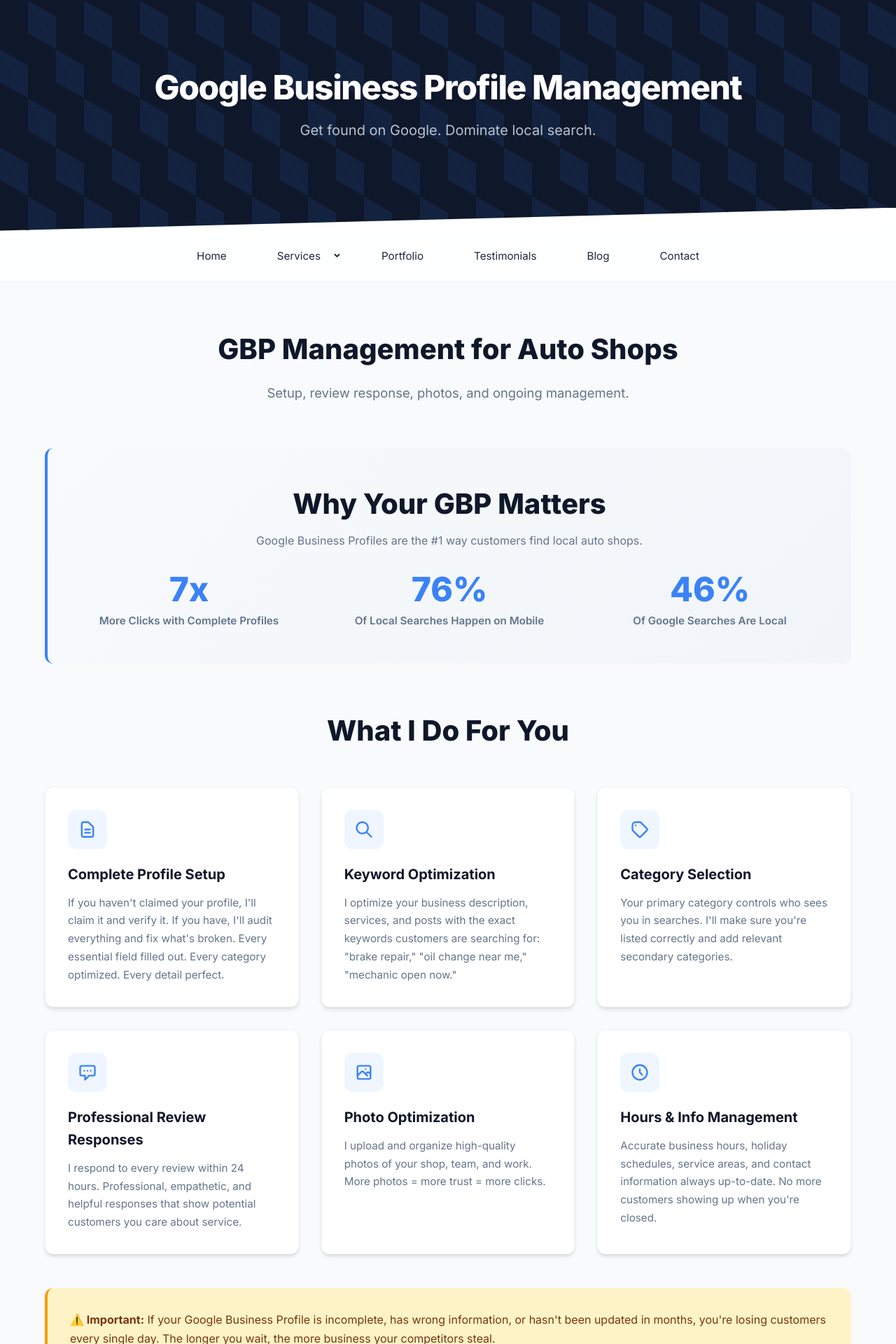
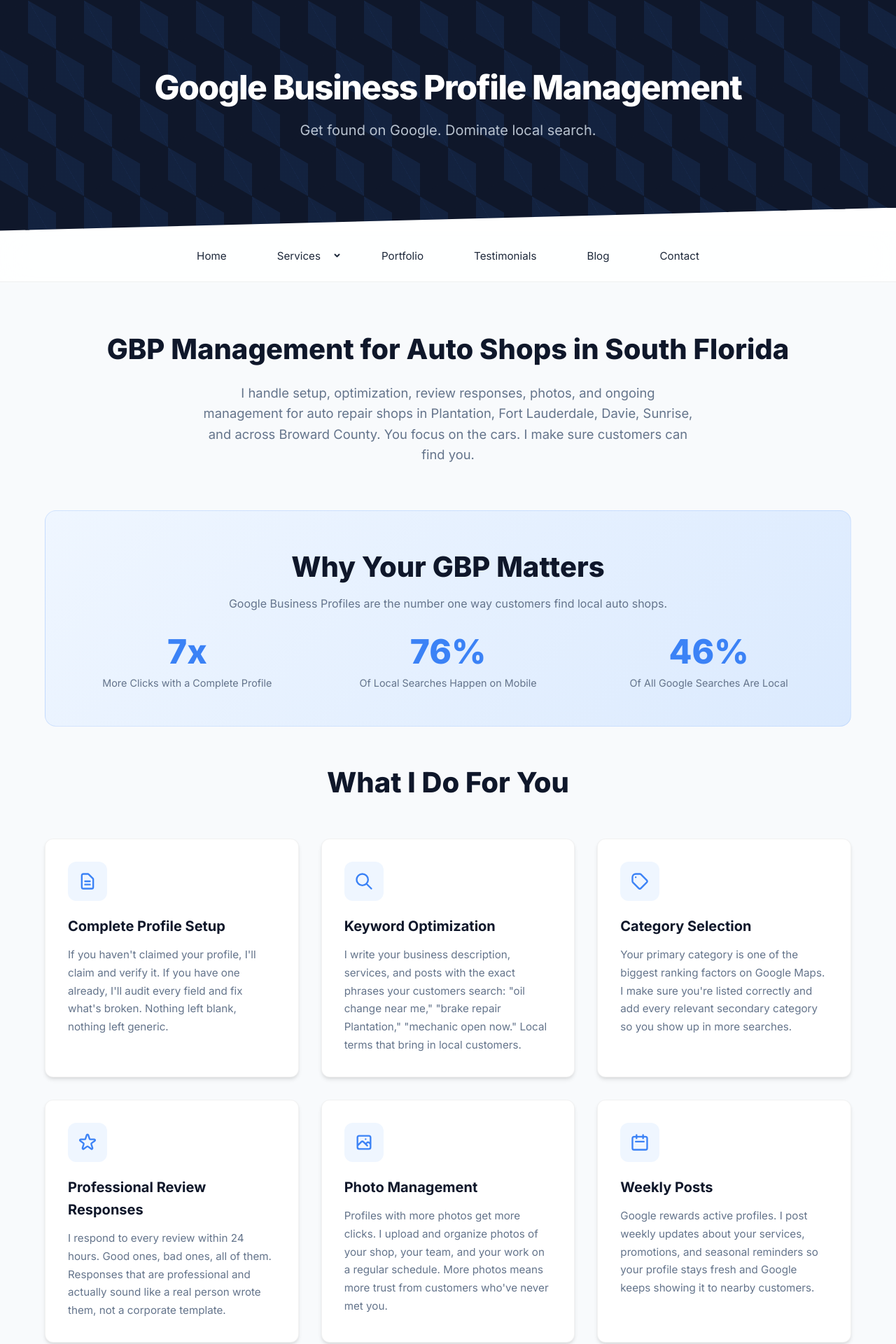
Before and after one commit to JamesBrownR/MeetingSurge, a Jekyll site: the page built from services/gbp-management/index.html, in a window 1280 px wide. Shown: the top 1920 px of the page at 70% size. Built offline with Jekyll 4.4.1, drawn with Linux system fonts in a browser that asks for light colours; some of the changed text lies outside the part shown.

Commit message:
Update index.html

```diff
--- a/services/gbp-management/index.html
+++ b/services/gbp-management/index.html
@@ -1,56 +1,34 @@
 ---
 layout: default
-title: Google Business Profile Management for Auto Shops | GBP Optimization
-description: Professional Google Business Profile management for auto repair shops. Complete setup, optimization, review responses, and ongoing management to dominate local search.
+title: Google Business Profile Management for Auto Shops in South Florida | MeetingSurge
+description: GBP setup, optimization, review responses, and ongoing management for auto repair shops in Plantation, Fort Lauderdale, and across South Florida. Get found on Google Maps.
 faqs:
   - question: "Will you need my Google account password?"
-    answer: "No. You add me as a manager through your Google Business Profile settings. This gives me permission to edit and post without needing your password. You remain the owner and can remove my access anytime."
-  - question: "What if I have multiple locations?"
-    answer: "I can manage all your locations. Pricing adjusts based on the number of profiles. Each location gets individual attention - optimized descriptions, location-specific photos, and tailored responses."
-  - question: "Do you write the responses to reviews or do I approve them first?"
-    answer: "I can do either. Most clients prefer I handle all responses and just report monthly. If you want approval before posting, we can set up that workflow. Responses go out within 24 hours either way."
+    answer: "No. You add me as a manager through your Google Business Profile settings. You stay the owner and can remove my access at any time."
+  - question: "What if I haven't claimed my profile yet?"
+    answer: "No problem. I'll walk you through claiming and verifying it. Google usually sends a postcard with a verification code, which takes about 5-7 days. Once verified, I handle everything else."
+  - question: "Do you write the review responses or do I approve them first?"
+    answer: "Either way works. Most clients let me handle all responses and just check the monthly report. If you want to approve before I post, we can set that up. Responses go out within 24 hours either way."
   - question: "How do you handle fake or spam reviews?"
-    answer: "I flag them to Google immediately and guide you through the dispute process. While waiting for Google's response, I craft a professional public reply that shows other customers we take reviews seriously."
+    answer: "I flag them to Google right away and guide you through the dispute process. While waiting on Google, I write a professional public reply that shows potential customers the review is being addressed."
   - question: "Can you help me get more reviews?"
-    answer: "Yes, but indirectly. I'll optimize your profile for review generation, provide you with a direct review link, and create posts that encourage reviews. I can't directly solicit reviews on your behalf as that violates Google's policies."
-  - question: "What's included in monthly reporting?"
-    answer: "You'll get a report showing review count, response rate, new photos uploaded, posts published, profile views, search queries, click-through rates, and comparison to previous months. I'll also include recommendations for the next month."
+    answer: "Yes. I'll optimize your profile so it's easy for customers to leave reviews, give you a direct review link to share, and create posts that prompt happy customers to speak up."
+  - question: "What's in the monthly report?"
+    answer: "Review count, response rate, photos uploaded, posts published, profile views, search queries, and click-through rates compared to the prior month. Plus recommendations for the next 30 days."
 ---
 
 <style>
-
-
-  .intro-box {
-    max-width: 800px;
-    margin: 0 auto 3rem;
+  .stats-box {
     background: linear-gradient(135deg, #eff6ff 0%, #dbeafe 100%);
-    padding: 2.5rem;
-    border-radius: 12px;
-    border-left: 4px solid var(--accent);
-  }
-
-  .intro-box p {
-    font-size: 1.1rem;
-    line-height: 1.7;
-    color: var(--text-main);
-    margin-bottom: 1rem;
-  }
-
-  .intro-box p:last-child {
-    margin-bottom: 0;
-  }
-
-  .stats-box {
-    background: linear-gradient(135deg, #f8fafc 0%, #f1f5f9 100%);
+    border-radius: 16px;
     padding: 3rem 2rem;
-    margin: 4rem 0;
-    border-radius: 12px;
-    border-left: 4px solid var(--accent);
+    margin: 3rem 0;
+    border: 1px solid rgba(59, 130, 246, 0.15);
   }
 
   .stats-grid {
     display: grid;
-    grid-template-columns: repeat(auto-fit, minmax(200px, 1fr));
+    grid-template-columns: repeat(auto-fit, minmax(180px, 1fr));
     gap: 2rem;
     margin-top: 2rem;
   }
@@ -60,23 +38,23 @@
   }
 
   .stat-number {
+    display: block;
     font-size: 3rem;
     font-weight: 800;
     color: var(--accent);
-    display: block;
     line-height: 1;
     margin-bottom: 0.5rem;
   }
 
   .stat-label {
+    font-size: 0.9rem;
     color: var(--text-muted);
-    font-size: 0.95rem;
-    font-weight: 600;
+    line-height: 1.4;
   }
 
   .features-grid {
     display: grid;
-    grid-template-columns: repeat(auto-fit, minmax(320px, 1fr));
+    grid-template-columns: repeat(auto-fit, minmax(300px, 1fr));
     gap: 2rem;
     margin: 3rem 0;
   }
@@ -142,13 +120,6 @@
     line-height: 1.7;
   }
 
-  .process-section {
-    background: var(--bg-body);
-    padding: 4rem 2rem;
-    margin: 4rem -1.5rem;
-    border-radius: 12px;
-  }
-
   .process-steps {
     display: flex;
     gap: 2.5rem;
@@ -156,14 +127,15 @@
     max-width: 900px;
     margin-left: auto;
     margin-right: auto;
-    flex-direction: row;
+  }
 
+  @media (max-width: 800px) {
+    .process-steps { flex-direction: column; }
   }
-@media(max-width:800px){
-flex-direction: column;
-}
+
   .process-step {
     text-align: center;
+    flex: 1;
   }
 
   .step-number {
@@ -225,6 +197,49 @@
     margin-bottom: 1rem;
   }
 
+  .faq-section {
+    max-width: 800px;
+    margin: 4rem auto;
+  }
+
+  .faq-card {
+    background: var(--surface);
+    border: var(--card-border);
+    border-radius: 12px;
+    padding: 1.75rem 2rem;
+    margin-bottom: 1rem;
+    box-shadow: var(--shadow-md);
+  }
+
+  .faq-card h3 {
+    font-size: 1.05rem;
+    color: var(--primary);
+    font-weight: 700;
+    margin-bottom: 0.75rem;
+  }
+
+  .faq-card p {
+    color: var(--text-muted);
+    line-height: 1.7;
+    margin: 0;
+  }
+
+  .context-section {
+    max-width: 800px;
+    margin: 4rem auto;
+    line-height: 1.8;
+    color: var(--text-main);
+  }
+
+  .context-section h2 {
+    color: var(--primary);
+    margin-bottom: 1rem;
+  }
+
+  .context-section p {
+    margin-bottom: 1.25rem;
+    color: var(--text-muted);
+  }
 </style>
 
 <div style="background-color: #ffffff;">
@@ -238,30 +253,24 @@
 
 <section>
 
-
-  <h2>GBP Management for Auto Shops</h2>
-  <p class="intro-text">Setup, review response, photos, and ongoing management.</p>
-
-
+  <h2>GBP Management for Auto Shops in South Florida</h2>
+  <p class="intro-text">I handle setup, optimization, review responses, photos, and ongoing management for auto repair shops in Plantation, Fort Lauderdale, Davie, Sunrise, and across Broward County. You focus on the cars. I make sure customers can find you.</p>
 
   <div class="stats-box">
     <h2 style="text-align: center; margin-bottom: 0.5rem;">Why Your GBP Matters</h2>
-    <p style="text-align: center; color: var(--text-muted); margin-bottom: 2rem;">Google Business Profiles are the #1 way customers find local auto shops.</p>
-
+    <p style="text-align: center; color: var(--text-muted); margin-bottom: 2rem;">Google Business Profiles are the number one way customers find local auto shops.</p>
     <div class="stats-grid">
       <div class="stat-item">
         <span class="stat-number">7x</span>
-        <span class="stat-label">More Clicks with Complete Profiles</span>
+        <span class="stat-label">More Clicks with a Complete Profile</span>
       </div>
-
       <div class="stat-item">
         <span class="stat-number">76%</span>
         <span class="stat-label">Of Local Searches Happen on Mobile</span>
       </div>
-
       <div class="stat-item">
         <span class="stat-number">46%</span>
-        <span class="stat-label">Of Google Searches Are Local</span>
+        <span class="stat-label">Of All Google Searches Are Local</span>
       </div>
     </div>
   </div>
@@ -269,12 +278,13 @@
   <h2 style="text-align: center; margin-bottom: 2rem;">What I Do For You</h2>
 
   <div class="features-grid">
+
     <div class="feature-card">
       <div class="icon-wrapper">
         <svg fill="none" stroke="currentColor" viewBox="0 0 24 24"><path stroke-linecap="round" stroke-linejoin="round" d="M9 12h6m-6 4h6m2 5H7a2 2 0 01-2-2V5a2 2 0 012-2h5.586a1 1 0 01.707.293l5.414 5.414a1 1 0 01.293.707V19a2 2 0 01-2 2z"></path></svg>
       </div>
       <h3>Complete Profile Setup</h3>
-      <p>If you haven't claimed your profile, I'll claim it and verify it. If you have, I'll audit everything and fix what's broken. Every essential field filled out. Every category optimized. Every detail perfect.</p>
+      <p>If you haven't claimed your profile, I'll claim and verify it. If you have one already, I'll audit every field and fix what's broken. Nothing left blank, nothing left generic.</p>
     </div>
 
     <div class="feature-card">
@@ -282,7 +292,7 @@
         <svg fill="none" stroke="currentColor" viewBox="0 0 24 24"><path stroke-linecap="round" stroke-linejoin="round" d="M21 21l-6-6m2-5a7 7 0 11-14 0 7 7 0 0114 0z"></path></svg>
       </div>
       <h3>Keyword Optimization</h3>
-      <p>I optimize your business description, services, and posts with the exact keywords customers are searching for: "brake repair," "oil change near me," "mechanic open now."</p>
+      <p>I write your business description, services, and posts with the exact phrases your customers search: "oil change near me," "brake repair Plantation," "mechanic open now." Local terms that bring in local customers.</p>
     </div>
 
     <div class="feature-card">
@@ -290,124 +300,140 @@
         <svg fill="none" stroke="currentColor" viewBox="0 0 24 24"><path stroke-linecap="round" stroke-linejoin="round" d="M7 7h.01M7 3h5c.512 0 1.024.195 1.414.586l7 7a2 2 0 010 2.828l-7 7a2 2 0 01-2.828 0l-7-7A1.994 1.994 0 013 12V7a4 4 0 014-4z"></path></svg>
       </div>
       <h3>Category Selection</h3>
-      <p>Your primary category controls who sees you in searches. I'll make sure you're listed correctly and add relevant secondary categories.</p>
+      <p>Your primary category is one of the biggest ranking factors on Google Maps. I make sure you're listed correctly and add every relevant secondary category so you show up in more searches.</p>
     </div>
 
     <div class="feature-card">
       <div class="icon-wrapper">
-        <svg fill="none" stroke="currentColor" viewBox="0 0 24 24"><path stroke-linecap="round" stroke-linejoin="round" d="M8 10h.01M12 10h.01M16 10h.01M9 16H5a2 2 0 01-2-2V6a2 2 0 012-2h14a2 2 0 012 2v8a2 2 0 01-2 2h-5l-5 5v-5z"></path></svg>
+        <svg fill="none" stroke="currentColor" viewBox="0 0 24 24"><path stroke-linecap="round" stroke-linejoin="round" d="M11.049 2.927c.3-.921 1.603-.921 1.902 0l1.519 4.674a1 1 0 00.95.69h4.915c.969 0 1.371 1.24.588 1.81l-3.976 2.888a1 1 0 00-.363 1.118l1.518 4.674c.3.922-.755 1.688-1.538 1.118l-3.976-2.888a1 1 0 00-1.176 0l-3.976 2.888c-.783.57-1.838-.197-1.538-1.118l1.518-4.674a1 1 0 00-.363-1.118l-3.976-2.888c-.784-.57-.38-1.81.588-1.81h4.914a1 1 0 00.951-.69l1.519-4.674z"></path></svg>
       </div>
       <h3>Professional Review Responses</h3>
-      <p>I respond to every review within 24 hours. Professional, empathetic, and helpful responses that show potential customers you care about service.</p>
+      <p>I respond to every review within 24 hours. Good ones, bad ones, all of them. Responses that are professional and actually sound like a real person wrote them, not a corporate template.</p>
     </div>
-
 
     <div class="feature-card">
       <div class="icon-wrapper">
         <svg fill="none" stroke="currentColor" viewBox="0 0 24 24"><path stroke-linecap="round" stroke-linejoin="round" d="M4 16l4.586-4.586a2 2 0 012.828 0L16 16m-2-2l1.586-1.586a2 2 0 012.828 0L20 14m-6-6h.01M6 20h12a2 2 0 002-2V6a2 2 0 00-2-2H6a2 2 0 00-2 2v12a2 2 0 002 2z"></path></svg>
       </div>
-      <h3>Photo Optimization</h3>
-      <p>I upload and organize high-quality photos of your shop, team, and work. More photos = more trust = more clicks.</p>
+      <h3>Photo Management</h3>
+      <p>Profiles with more photos get more clicks. I upload and organize photos of your shop, your team, and your work on a regular schedule. More photos means more trust from customers who've never met you.</p>
+    </div>
+
+    <div class="feature-card">
+      <div class="icon-wrapper">
+        <svg fill="none" stroke="currentColor" viewBox="0 0 24 24"><path stroke-linecap="round" stroke-linejoin="round" d="M8 7V3m8 4V3m-9 8h10M5 21h14a2 2 0 002-2V7a2 2 0 00-2-2H5a2 2 0 00-2 2v12a2 2 0 002 2z"></path></svg>
+      </div>
+      <h3>Weekly Posts</h3>
+      <p>Google rewards active profiles. I post weekly updates about your services, promotions, and seasonal reminders so your profile stays fresh and Google keeps showing it to nearby customers.</p>
     </div>
 
     <div class="feature-card">
       <div class="icon-wrapper">
         <svg fill="none" stroke="currentColor" viewBox="0 0 24 24"><path stroke-linecap="round" stroke-linejoin="round" d="M12 8v4l3 3m6-3a9 9 0 11-18 0 9 9 0 0118 0z"></path></svg>
       </div>
-      <h3>Hours & Info Management</h3>
-      <p>Accurate business hours, holiday schedules, service areas, and contact information always up-to-date. No more customers showing up when you're closed.</p>
+      <h3>Hours and Info Management</h3>
+      <p>Wrong hours are one of the fastest ways to lose a customer. I keep your hours, holiday schedules, phone number, and service areas accurate so customers show up when you're actually open.</p>
     </div>
 
+    <div class="feature-card">
+      <div class="icon-wrapper">
+        <svg fill="none" stroke="currentColor" viewBox="0 0 24 24"><path stroke-linecap="round" stroke-linejoin="round" d="M9 19v-6a2 2 0 00-2-2H5a2 2 0 00-2 2v6a2 2 0 002 2h2a2 2 0 002-2zm0 0V9a2 2 0 012-2h2a2 2 0 012 2v10m-6 0a2 2 0 002 2h2a2 2 0 002-2m0 0V5a2 2 0 012-2h2a2 2 0 012 2v14a2 2 0 01-2 2h-2a2 2 0 01-2-2z"></path></svg>
+      </div>
+      <h3>Monthly Performance Reports</h3>
+      <p>Every month you get a report showing how your profile is performing: views, clicks, search queries, review count, and what I'm doing next. No guessing about whether it's working.</p>
+    </div>
 
   </div>
 
   <div class="warning-box">
-    <p><strong>⚠️ Important:</strong> If your Google Business Profile is incomplete, has wrong information, or hasn't been updated in months, you're losing customers every single day. The longer you wait, the more business your competitors steal.</p>
+    <p><strong>If your Google Business Profile is incomplete, has wrong information, or hasn't been updated in months, you are losing customers every day.</strong> In South Florida, where there's an auto shop on nearly every block, the shops showing up in the top 3 on Google Maps are the ones getting the calls. Profile optimization is the difference between ranking there and not showing up at all.</p>
   </div>
 
-  <div class="process-section">
-    <h2 style="text-align: center; margin-bottom: 0.5rem;">How It Works</h2>
-    <p style="text-align: center; color: var(--text-muted); max-width: 600px; margin: 0 auto 3rem;">Simple setup, then I handle everything ongoing.</p>
+  <div class="context-section">
+    <h2>Why This Matters for South Florida Auto Shops</h2>
+    <p>South Florida is one of the most competitive local markets in the country for auto repair. Between Plantation, Fort Lauderdale, Davie, Hollywood, and Miramar, customers have dozens of options within a few miles. When someone searches "auto repair near me" or "oil change Plantation FL," Google shows them three businesses in the map pack. That's it. Three.</p>
+    <p>The shops in those three spots aren't always the best. They're the ones with the most complete and active profiles. They respond to reviews. They post regularly. Their photos are recent. Their categories are correct. That's what it takes to rank there, and that's exactly what I manage for you.</p>
+    <p>If you want to see what good looks like, <a href="/blog/why-your-auto-shop-isnt-showing-up-on-google">read about the most common reasons auto shops don't show up on Google</a> and what it takes to fix it.</p>
+  </div>
+
+  <h2 style="text-align: center; margin-bottom: 1rem;">How It Works</h2>
+  <p style="text-align: center; color: var(--text-muted); margin-bottom: 3rem;">Simple setup, then I handle everything ongoing.</p>
 
   <div class="process-steps">
     <div class="process-step">
       <div class="step-number">1</div>
-        <h4>Audit & Setup</h4>
-        <p>I audit your current profile, identify what's missing or broken, and complete setup. You give me admin access and I handle the rest.</p>
+      <h4>Audit and Setup</h4>
+      <p>I audit your current profile, find what's missing or broken, and complete the full setup. You give me manager access and I handle the rest.</p>
     </div>
-
     <div class="process-step">
       <div class="step-number">2</div>
       <h4>Optimization</h4>
-        <p>I optimize every section. Business description, services, categories, photos, hours. Everything gets keyword-rich and professional.</p>
+      <p>I rewrite your description, fix your categories, upload photos, and optimize every section with the right keywords for your area and services.</p>
     </div>
-
     <div class="process-step">
       <div class="step-number">3</div>
       <h4>Ongoing Management</h4>
-        <p>I respond to reviews daily, post weekly updates, upload new photos monthly, and keep everything current and optimized.</p>
-      </div>
+      <p>Daily review monitoring, weekly posts, monthly photo uploads, and continuous optimization. You get a report each month showing what changed.</p>
     </div>
   </div>
 
   <div class="pricing-box">
-    <h2 style="text-align: center; margin-bottom: 0.5rem;">Investment</h2>
-    <p style="text-align: center; color: var(--text-muted); margin-bottom: 2rem;">Custom pricing based on what you actually need. No hidden fees. No surprises.</p>
-
+    <h3>Investment</h3>
+    <p>Pricing is based on how many locations you have and what your profile currently needs. Most shops start between $150 and $300 per month. There are no contracts and no hidden fees.</p>
     <h3>What's included:</h3>
     <ul>
       <li>Daily review monitoring and professional responses</li>
-      <li>Weekly post updates</li>
+      <li>Weekly post updates with photos and calls to action</li>
       <li>Monthly photo uploads</li>
       <li>Q&A monitoring and responses</li>
-      <li>Monthly performance reports</li>
+      <li>Monthly performance report</li>
       <li>Ongoing optimization and updates</li>
     </ul>
-
-    <div style="text-align: center; margin-top: 2rem;">
     <a href="/contact" class="cta-button">Get Your Free Quote</a>
   </div>
-  </div>
 
-  <div class="intro-box">
-    <p>When someone's check engine light comes on, they don't flip through the Yellow Pages. They pull out their phone and search "auto repair near me." Your Google Business Profile is what shows up in those searches.</p>
+  <div class="faq-section">
+    <h2 style="text-align: center; margin-bottom: 2rem;">Common Questions</h2>
 
-    <p>If your profile is incomplete, outdated, or poorly optimized, you're invisible. If you're not responding to reviews, you look like you don't care. And if you're not posting regularly, Google shows your competitors instead.</p>
-
-  </div>
-
-  <h2 style="text-align: center; margin: 4rem 0 2rem;">Common Questions</h2>
-
-  <div class="faq-grid">
     <div class="faq-card">
-      <h3>How do you get access to my profile?</h3>
-      <p>You add me as a manager in your Google Business Profile settings. This gives me the ability to edit, post, and respond to reviews. You remain the owner and can remove my access anytime.</p>
+      <h3>Will you need my Google account password?</h3>
+      <p>No. You add me as a manager through your Google Business Profile settings. You stay the owner and can remove my access at any time. I never need your password.</p>
     </div>
 
     <div class="faq-card">
-      <h3>What if I haven't claimed my profile?</h3>
-      <p>No problem. I'll walk you through claiming and verifying it. Google usually sends a postcard with a verification code, which takes about 5-7 days. Once verified, I handle everything else.</p>
+      <h3>What if I haven't claimed my profile yet?</h3>
+      <p>No problem. I'll walk you through the claiming and verification process. Google usually sends a postcard with a verification code, which takes about 5 to 7 days. Once it's verified, I take over from there.</p>
     </div>
 
     <div class="faq-card">
-      <h3>Do you respond to negative reviews?</h3>
-      <p>Yes. I respond to every review professionally. For negative reviews, I acknowledge the issue, apologize if warranted, and offer to make it right offline.</p>
+      <h3>Do you write the review responses or do I approve them first?</h3>
+      <p>Either way works. Most clients let me handle responses and just review the monthly report. If you want to approve each response before it goes up, we can set that up. Either way, responses go out within 24 hours.</p>
     </div>
 
     <div class="faq-card">
-      <h3>How often do you post updates?</h3>
-      <p>Weekly. Posts about your services, promotions, seasonal reminders, or whatever is included in your plan. Each post includes a call-to-action button and relevant keywords.</p>
-    </div>
-
-    <div class="faq-card">
-      <h3>Can I still access my profile?</h3>
-      <p>Yes. You'll still have full owner access and can make changes anytime. I just handle the day-to-day management so you don't have to think about it.</p>
+      <h3>How do you handle fake or spam reviews?</h3>
+      <p>I flag them to Google right away and walk you through the dispute process. While waiting on Google's response, I write a professional public reply so potential customers can see the review is being addressed.</p>
     </div>
 
     <div class="faq-card">
       <h3>How long until I see results?</h3>
-      <p>You'll see immediate improvements in profile completion and appearance. Rankings and visibility typically improve within 30-60 days.</p>
+      <p>Your profile will look noticeably better within the first week. Ranking improvements on Google Maps typically show up within 30 to 60 days of consistent management, depending on how competitive your area is.</p>
     </div>
+
+    <div class="faq-card">
+      <h3>Do you work with shops outside South Florida?</h3>
+      <p>Yes. Most of my clients are in Broward and Miami-Dade counties, but I manage profiles for shops across the country remotely. The work is the same regardless of location.</p>
+    </div>
+
   </div>
 
 </section>
+
+<div class="cta-section">
+  <h2>Stop Losing Customers to Shops With Better Profiles</h2>
+  <p>Get a free quote and find out what it would take to rank your shop in the top 3 on Google Maps.</p>
+  <div>
+    <a href="/contact" class="cta-button" style="background: white; color: var(--primary);">Get Your Free Quote</a>
+    <a href="/portfolio" class="cta-button cta-button-secondary">View My Work</a>
+  </div>
+</div>
```
Lines whose indentation alone changed are shown as unchanged.
